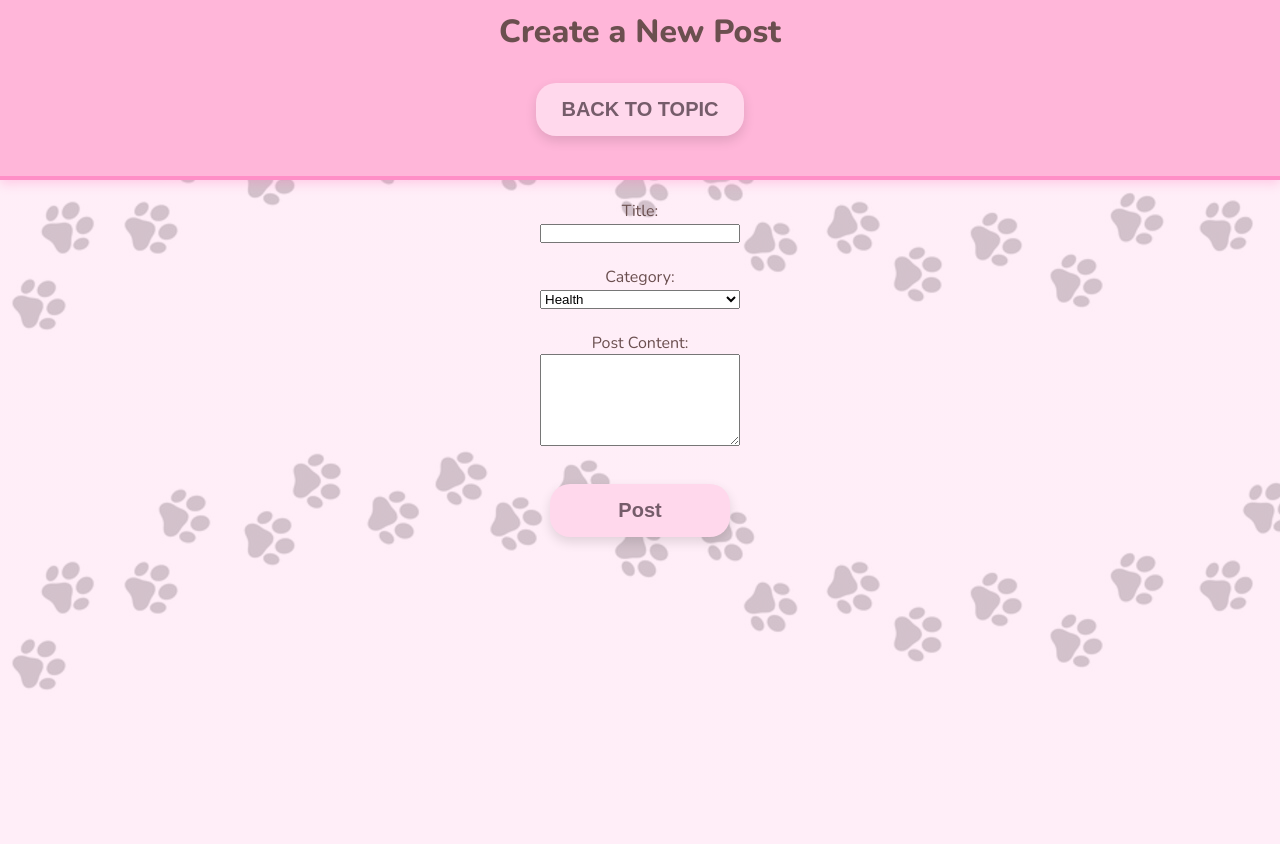
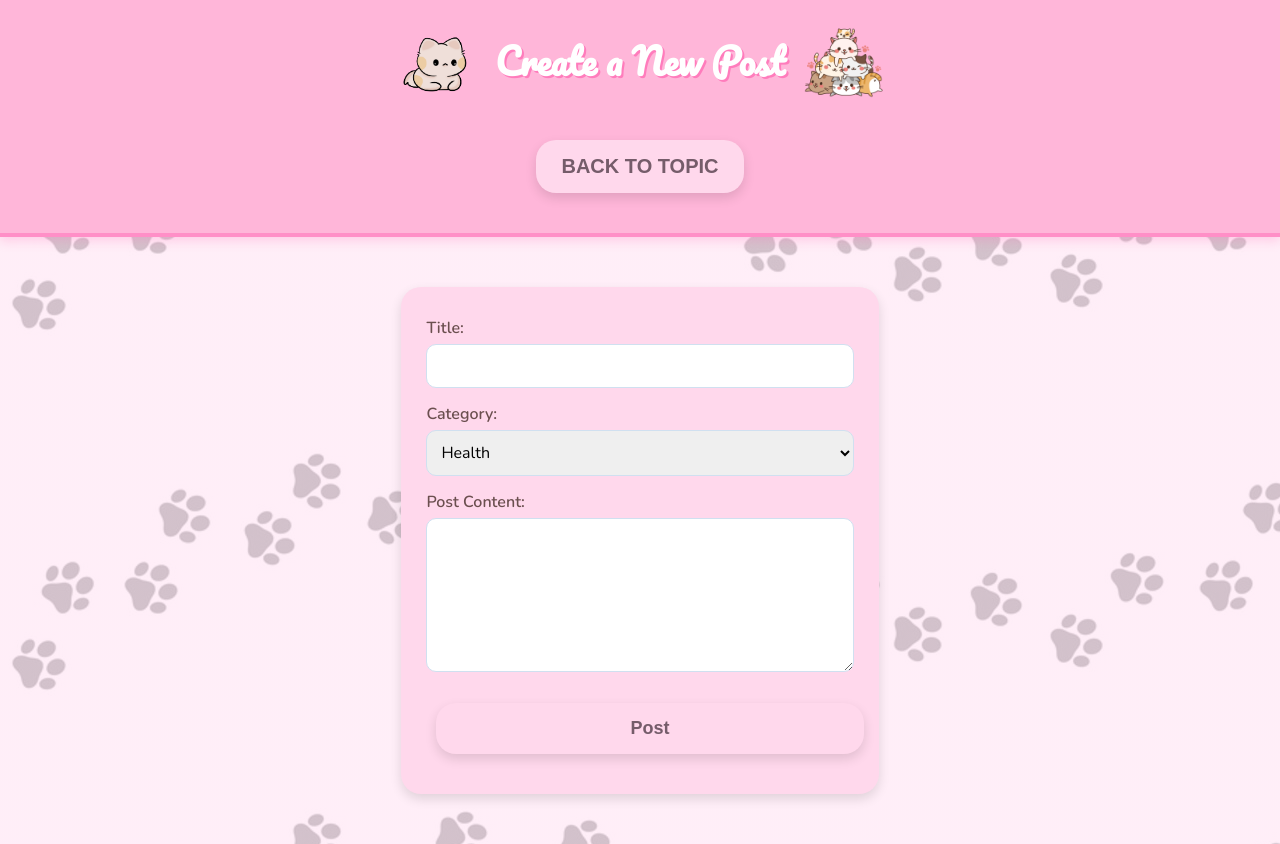
Before and after one commit to earias504/CIS444_WEBPAGES, a PHP site: page /createPost.html in a window 1280 px wide. Before the commit the page ends 690 px from the top, so only its background shows below. Run offline with PHP 8.4, Linux system fonts and the light colour scheme.

Commit message:
final visual tweaks

```diff
--- a/adoptions.html
+++ b/adoptions.html
@@ -11,7 +11,6 @@
 <body>
 
   <!-- APP TITLE -->
-  <h1 class="app-title">Pawfect Central</h1>
 
   <!-- HEADER -->
   <header>
--- a/cat.css
+++ b/cat.css
@@ -35,7 +35,7 @@ body {
 header {
   background: #ffb6d9;
   padding: 10px 20px;
-  box-shadow: 0 4px 10px rgba(255, 105, 180, 0.25);
+  box-shadow: 0 4px 10px #ff69b440;
   border-bottom: 4px solid #ff8fc7;
 }
 
--- a/createPost.html
+++ b/createPost.html
@@ -1,13 +1,63 @@
 <!DOCTYPE html>
 <html lang="en">
+
 <head>
   <meta charset="UTF-8">
   <title>Create Forum Post</title>
   <link rel="stylesheet" href="cat.css">
+  <style>
+    /* Form styling to match other input styles */
+    input,
+    select,
+    textarea {
+      width: 100%;
+      padding: 10px;
+      border: 1px solid #d0e0f0;
+      border-radius: 10px;
+      font-size: 1em;
+      box-sizing: border-box;
+      margin-bottom: 15px;
+      font-family: 'Nunito', sans-serif;
+    }
+
+    textarea {
+      resize: vertical;
+    }
+
+    form label {
+      font-weight: 600;
+      display: block;
+      margin-bottom: 5px;
+      text-align: left;
+      color: #6b4f4f;
+    }
+
+    .cat-card {
+      background: #ffd8ec;
+      border-radius: 20px;
+      box-shadow: 0 5px 12px rgba(0, 0, 0, 0.12);
+      padding: 30px 25px;
+      max-width: 600px;
+      margin: 30px auto;
+    }
+
+    .cat-card button.tile {
+      width: 100%;
+      font-size: 18px;
+    }
+  </style>
 </head>
+
 <body>
+
+  <!-- MATCHING HEADER -->
   <header>
-    <h1>Create a New Post</h1>
+    <div class="header-content">
+      <img src="images/catpic_left.png" alt="Cat Left" class="header-cat">
+      <h1>Create a New Post</h1>
+      <img src="images/catpic_right.png" alt="Cat Right" class="header-cat">
+    </div>
+
     <div class="button-row">
       <button class="tile" onclick="location.href='forumTopic.html'">BACK TO TOPIC</button>
     </div>
@@ -16,21 +66,21 @@
   <main class="container">
     <div class="cat-card">
       <form id="createPostForm">
-        <label for="title">Title:</label><br>
-        <input type="text" id="title" required style="width:100%;"><br><br>
+        <label for="title">Title:</label>
+        <input type="text" id="title" required>
 
-        <label for="category">Category:</label><br>
-        <select id="category" style="width:100%;">
+        <label for="category">Category:</label>
+        <select id="category">
           <option value="Health">Health</option>
           <option value="Lost">Lost</option>
           <option value="Found">Found</option>
           <option value="Training">Training</option>
           <option value="Advice">Advice</option>
           <option value="Just for Fun">Just for Fun</option>
-        </select><br><br>
+        </select>
 
-        <label for="body">Post Content:</label><br>
-        <textarea id="body" rows="6" required style="width:100%;"></textarea><br><br>
+        <label for="body">Post Content:</label>
+        <textarea id="body" rows="6" required></textarea>
 
         <button type="submit" class="tile">Post</button>
       </form>
@@ -46,7 +96,7 @@
       categorySelect.value = storedCat;
     }
 
-    form.addEventListener("submit", function(e) {
+    form.addEventListener("submit", function (e) {
       e.preventDefault();
 
       const title = document.getElementById("title").value.trim();
@@ -81,5 +131,7 @@
       window.location.href = "forumTopic.html";
     });
   </script>
+
 </body>
+
 </html>
--- a/lostForm.js
+++ b/lostForm.js
@@ -12,7 +12,6 @@
                 const ctx = canvas.getContext('2d');
                 ctx.drawImage(bitmap, 0, 0, w, h);
 
-                // quality: 0.8 works well for JPEG
                 return canvas.toDataURL('image/jpeg', 0.8);
             }
 
@@ -56,7 +55,6 @@
             });
 
             function fileToDataURL(file) {
-                // (Basic) Convert to DataURL. For better UX, see the compression option below.
                 return new Promise((resolve, reject) => {
                 const reader = new FileReader();
                 reader.onload  = () => resolve(reader.result);
```
Also changed, not shown: createLog.html (+10 -20 lines), forum.html (+12 -2 lines), forumTopic.html (+15 -3 lines), forum_comment.html (+48 -4 lines), readyToAdopt.html (+17 -3 lines).
